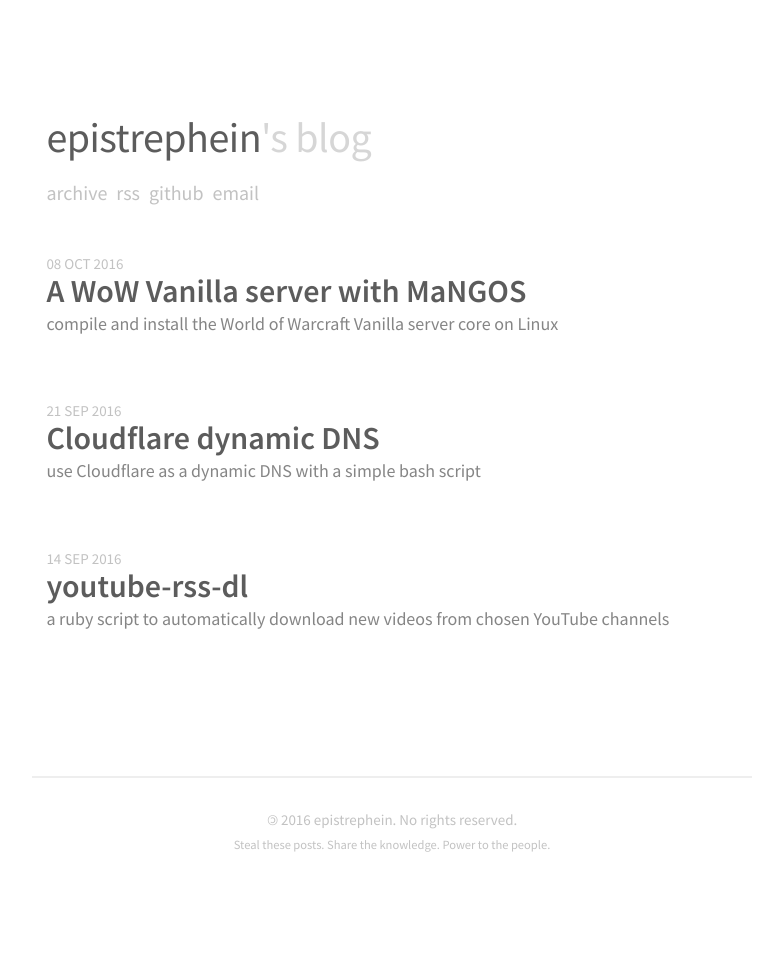
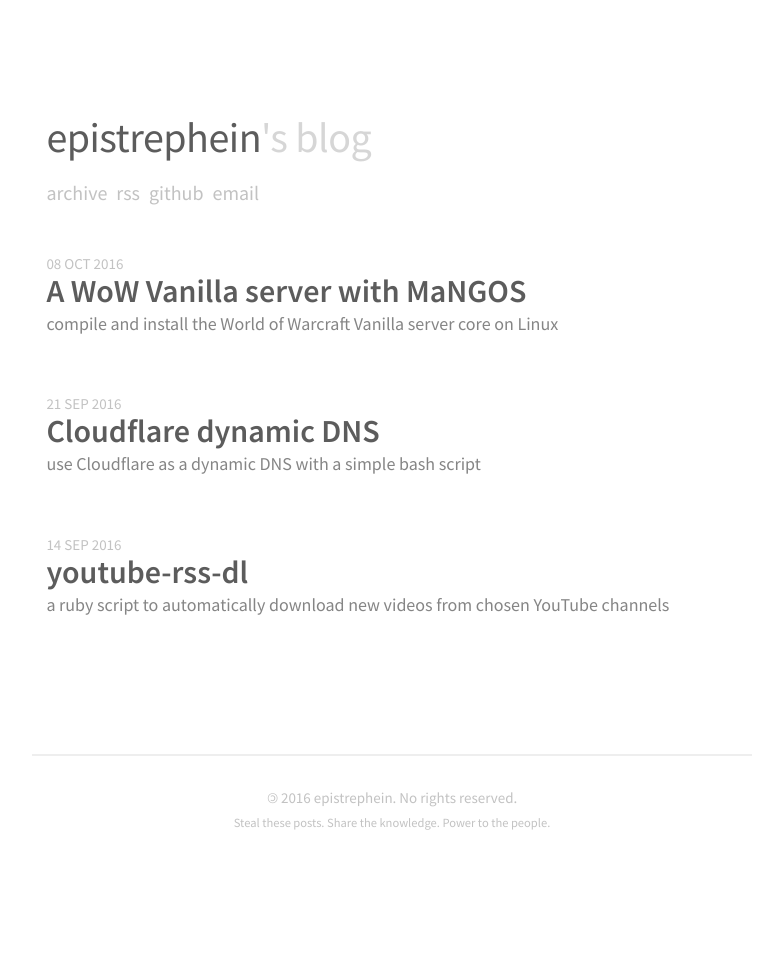
Before and after one commit to epistrephein/blog.epistrephe.in, a Jekyll site: the page built from index.html, in a window 1280 px wide. Shown: the whole page, without its empty margins (248-1031 px from the left). Built offline with Jekyll 4.4.1, drawn with Linux system fonts in a browser that asks for light colours; nearby versions of some CDN libraries; the list of posts is cut into pages by our own code; after the commit the page ends 934 px from its top, so only the background shows below that.

Commit message:
less bottom padding between posts

```diff
--- a/_sass/_site.scss
+++ b/_sass/_site.scss
@@ -158,7 +158,7 @@ body {
 
 .list {
   &-post {
-    padding: 4% 2%;
+    padding: 4% 2% 3%;
     &:hover {
     border-color: transparent;
     border-radius: 10px;
```
